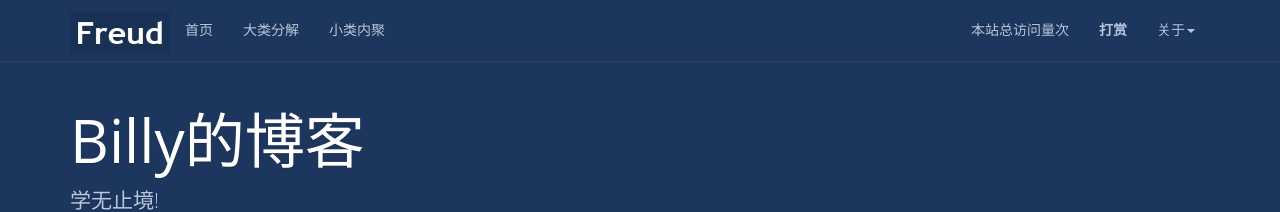
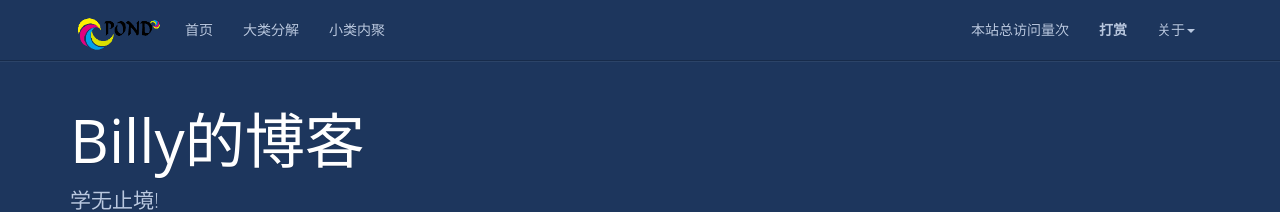
Before and after one commit to yeyu0415/myfirstblog, a Jekyll site: the page built from index.html, in a window 1280 px wide. Shown: the top 212 px of the page. Built offline with Jekyll 4.4.1, drawn with Linux system fonts in a browser that asks for light colours; nearby versions of some CDN libraries; a script that is not in the unit is left out; the list of posts is cut into pages by our own code; comment, search, counter and statistics services are not loaded.

Commit message:
添加logo

```diff
--- a/_includes/head.html
+++ b/_includes/head.html
@@ -4,8 +4,8 @@
 	<meta name="viewport" content="width=device-width, initial-scale=1.0">
 	<title>{{ page.title | append: ' - ' |append: site.name }}</title>
 
-	<link rel="shortcut icon" href="{{ '/styles/images/favicon.jpg' | prepend: site.baseurl }}">
-	<link rel="icon" href="{{ '/styles/images/favicon.jpg' | prepend: site.baseurl }}">
+	<link rel="shortcut icon" href="{{ '/styles/images/favicon.png' | prepend: site.baseurl }}">
+	<link rel="icon" href="{{ '/styles/images/favicon.png' | prepend: site.baseurl }}">
 
 	<link rel="stylesheet" href="{{ '/styles/css/index.css' | prepend: site.baseurl }}">
 	<link rel="stylesheet" href="{{ '/styles/css/fontawesome/css/font-awesome.min.css' | prepend: site.baseurl }}">
--- a/_includes/header.html
+++ b/_includes/header.html
@@ -7,7 +7,7 @@
         <span class="icon-bar"></span>
       </button>
       <a href="/" class="navbar-brand">
-        <img src="{{ '/styles/images/logo.jpg' | prepend: site.baseurl }}">
+        <img src="{{ '/styles/images/logo.png' | prepend: site.baseurl }}">
       </a>
     </div>
     <nav class="collapse navbar-collapse bs-navbar-collapse" role="navigation">
@@ -33,9 +33,9 @@
           <a href="#" class="dropdown-toggle" data-toggle="dropdown">关于<b class="caret"></b></a>
           <ul class="dropdown-menu">
             <li><a rel="nofollow" target="_blank" href="{{site.github}}">Github</a></li>
-            <li><a rel="nofollow" target="_blank" href="{{site.resume_site}}">关于作者</a></li>
+            <!--<li><a rel="nofollow" target="_blank" href="{{site.resume_site}}">关于作者</a></li>-->
             <li><a rel="nofollow" href="{{ '/books' | prepend: site.baseurl }}">我的书单</a></li>
-            <li><a rel="nofollow" href="http://www.hifreud.com/domains/">域名管理</a></li>
+            <!--<li><a rel="nofollow" href="http://www.hifreud.com/domains/">域名管理</a></li>-->
             <li><a rel="nofollow" href="{{ '/reference' | prepend: site.baseurl }}">推荐博客</a></li>
             <li><a href="{{ '/feed.xml' | prepend: site.baseurl }}">RSS订阅</a></li>
             <li class="divider"></li>
```
Also changed, not shown: styles/images/favicon.jpg (deleted), styles/images/favicon.png (added), styles/images/logo.jpg (deleted), styles/images/logo.png (added).
